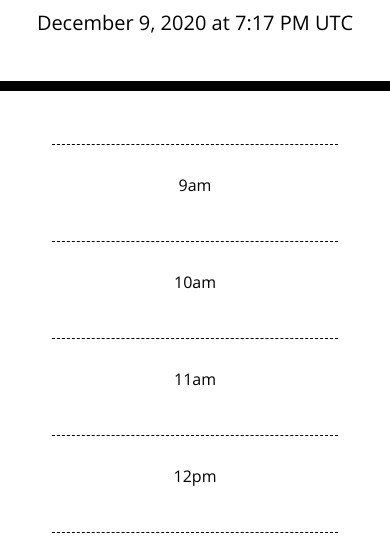
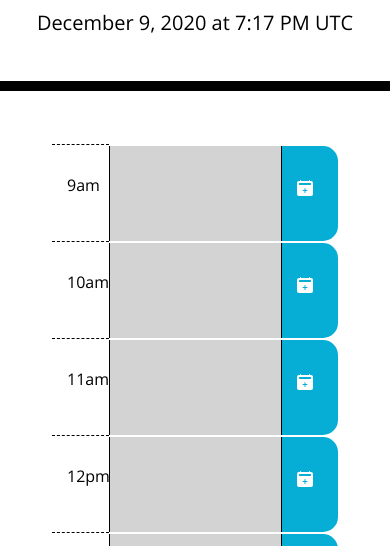
Before and after one commit to jdcar/05-third-party-apis, a plain HTML site: page index.html in a window 390 px wide. Shown: the part 256-802 px from the top of the page. Drawn offline with nearby package versions, Linux system fonts and the light colour scheme.

Commit message:
Add media queries for phone

```diff
--- a/style.css
+++ b/style.css
@@ -42,7 +42,7 @@ body {
   resize: none;
   color: #000000;
   border-left: 1px solid black;
-  padding-top: 5px;
+  margin-top: 2px;
 }
 
 
@@ -86,6 +86,7 @@ body {
   background-color: #06AED5;
   color: white;
   white-space: pre-wrap;
+  margin-top: 2px;
 }
 
 .saveBtn i:hover {
@@ -111,3 +112,21 @@ input {
 .time-formatted {
   display: none;
 }
+
+
+/* Extra small devices (phones, 600px and down) */
+@media only screen and (max-width: 600px) {
+
+  .col-sm-2 {
+
+    width: 20%;
+
+  }
+
+  .col-sm-8 {
+
+    width: 60%;
+
+  }
+
+}
```
